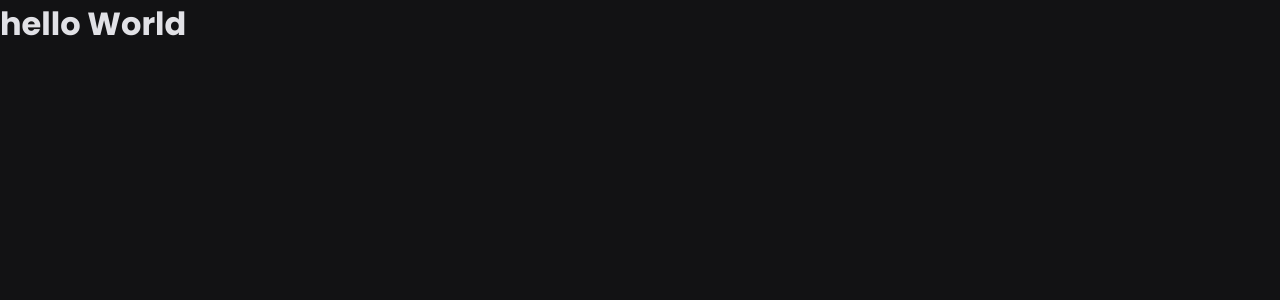
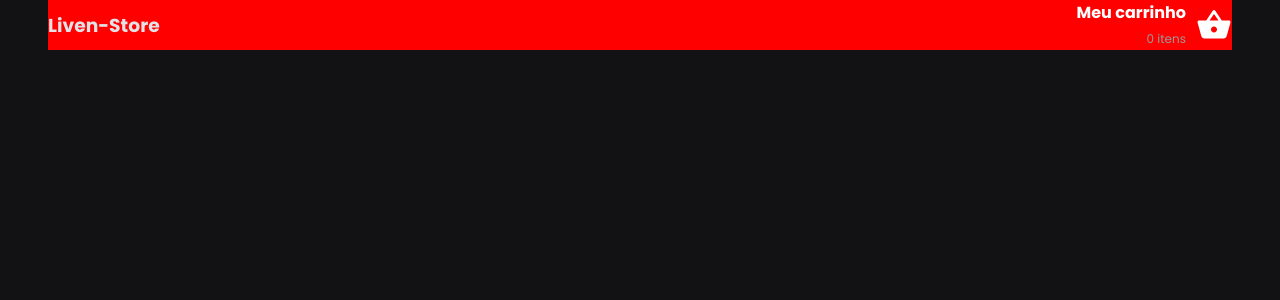
Before and after one commit to Nata07/liven-store, a React (Vite) app: page / in a window 1280 px wide. Shown: the top 300 px of the page. Built offline with nearby package versions, Linux system fonts and the light colour scheme.

Commit message:
changes for sass in styles

```diff
--- a/package.json
+++ b/package.json
@@ -7,14 +7,20 @@
     "preview": "vite preview"
   },
   "dependencies": {
+    "axios": "^0.24.0",
     "react": "^17.0.2",
     "react-dom": "^17.0.2",
+    "react-icons": "^4.3.1",
+    "react-router-dom": "^6.1.1",
     "sass": "^1.45.0",
     "styled-components": "^5.3.3"
   },
   "devDependencies": {
+    "@types/axios": "^0.14.0",
     "@types/react": "^17.0.33",
     "@types/react-dom": "^17.0.10",
+    "@types/react-icons": "^3.0.0",
+    "@types/react-router-dom": "^5.3.2",
     "@types/styled-components": "^5.1.17",
     "@vitejs/plugin-react": "^1.0.7",
     "typescript": "^4.4.4",
--- a/src/App.tsx
+++ b/src/App.tsx
@@ -1,10 +1,9 @@
+import { Header } from "./components/Header"
 
 function App() {
 
   return (
-    <div>
-      <h1>hello World</h1>
-    </div>
+    <Header />
   )
 }
 
--- a/src/main.tsx
+++ b/src/main.tsx
@@ -2,11 +2,10 @@ import React from 'react'
 import ReactDOM from 'react-dom'
 import App from './App'
 
-import GlobalStyles from './styles/global';
+import './styles/global.css';
 
 ReactDOM.render(
   <React.StrictMode>
-    <GlobalStyles />
     <App />
   </React.StrictMode>,
   document.getElementById('root')
--- /dev/null
+++ b/src/styles/global.css
@@ -0,0 +1,11 @@
+* {
+  padding: 0;
+  margin: 0;
+  box-sizing: border-box;
+  font-family: Poppins, sans-serif;
+}
+
+body {
+  color: #e1e1e6;
+  background-color: #121214;
+}
--- a/src/styles/global.ts
+++ /dev/null
@@ -1,15 +0,0 @@
-import { createGlobalStyle } from "styled-components";
-
-export default createGlobalStyle`
-  * {
-  padding: 0;
-  margin: 0;
-  box-sizing: border-box;
-  font-family: Poppins, sans-serif;
-  }
-
-  body {
-    color: #e1e1e6;
-    background-color: #121214;
-  }
-`;
```
Also changed, not shown: 1 other file (tests, documents, lock files or other folders).
